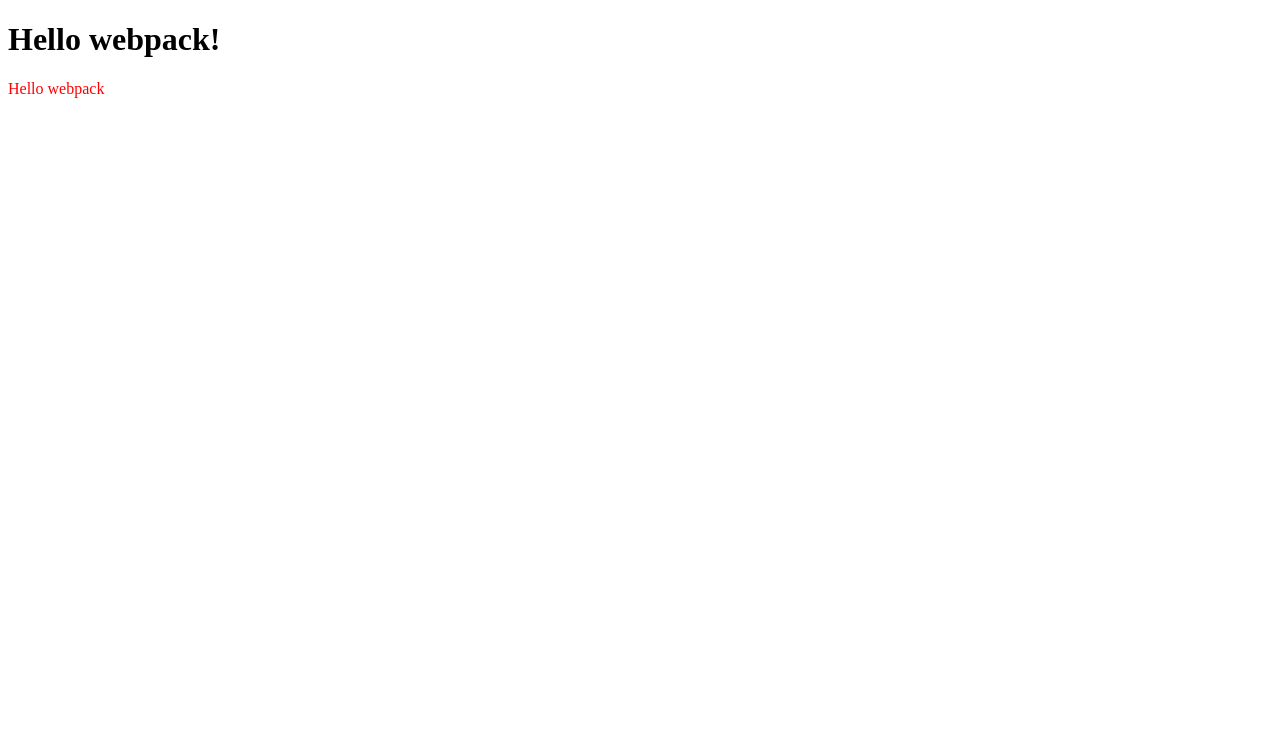
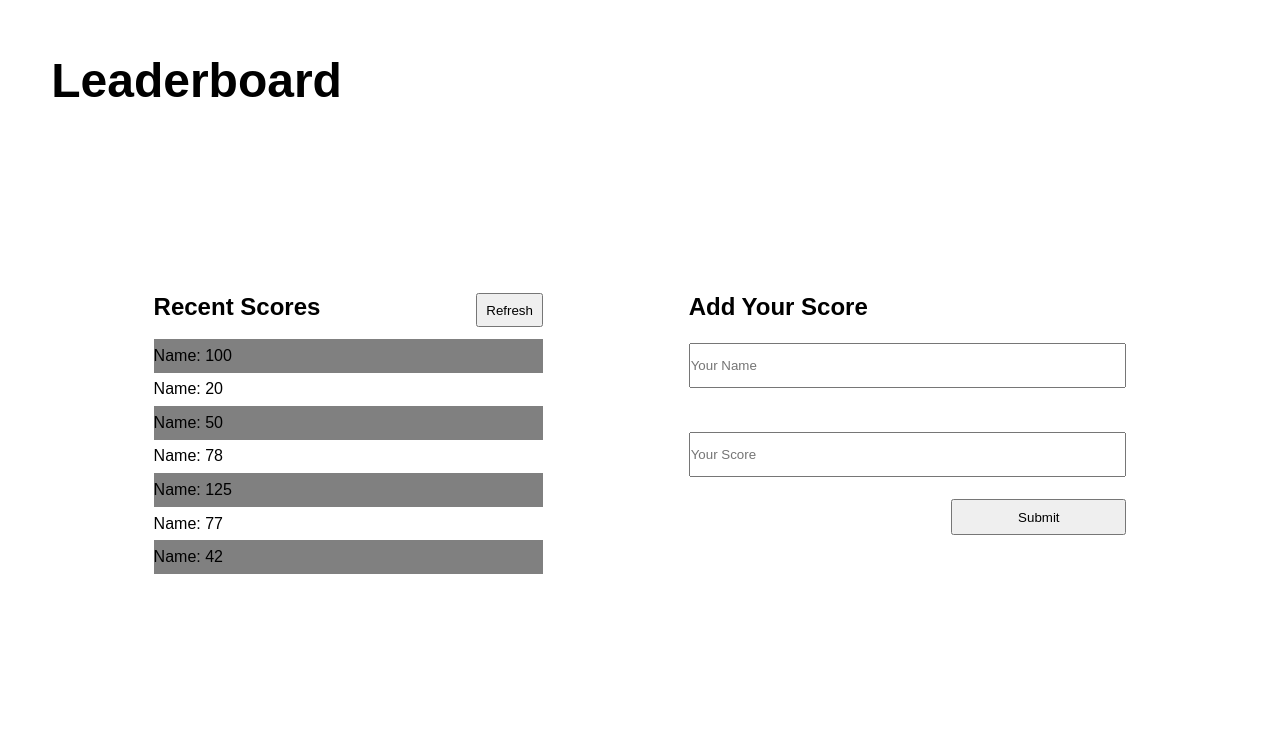
Before and after one commit to imubarak234/Leaderboard, a website built with webpack: page src/index.html in a window 1280 px wide. Built offline with nearby package versions, Linux system fonts and the light colour scheme.

Commit message:
leaderboard_setup

```diff
--- a/src/index.html
+++ b/src/index.html
@@ -3,9 +3,31 @@
 <head>
     <meta charset="UTF-8">
     <meta name="viewport" content="width=device-width, initial-scale=1.0">
-    <title>Wbpack Exercise</title>
+    <title>Cool Leaderboard</title>
 </head>
-<body>
-    <h1>Hello webpack!</h1>
+<body class="flex direction arrange">
+    <h1>Leaderboard</h1>
+    <div class="flex main-div">
+      <!--This section displays the main leaderboard, title and table-->
+      <div class="divs-in flex">
+        <section class="refresh-section flex direction">
+          <div class="flex inner">
+            <h2>Recent Scores</h2>
+            <button type="button" id="refreshButton">Refresh</button>
+          </div>
+          <div class="table"></div>
+        </section>
+
+        <!--This section displays this form for manually adding scores to the leaderboard-->
+        <section class="add-section flex direction">
+          <h2>Add Your Score</h2>
+          <form class="flex direction" id="forms">
+            <input type="text" id="name" placeholder="Your Name" aria-required="true" required>
+            <input type="text" id='score' placeholder="Your Score" aria-required="true" required>
+            <button type="submit" id="adding">Submit</button>
+          </form>
+        </section>
+      </div>
+    </div>
 </body>
 </html>
--- a/src/index.js
+++ b/src/index.js
@@ -1,15 +1,48 @@
 import _ from 'lodash';
 import './style.css';
+import List from './store.js';
 
+const leader = new List();
+leader.addToEnd('Name', 100);
+leader.addToEnd('Name', 20);
+leader.addToEnd('Name', 50);
+leader.addToEnd('Name', 78);
+leader.addToEnd('Name', 125);
+leader.addToEnd('Name', 77);
+leader.addToEnd('Name', 42);
 
-function component() {
-  const element = document.createElement('div');
+const hold = document.querySelector('.table');
 
-  // Lodash, now imported by this script
-  element.innerHTML = _.join(['Hello', 'webpack'], ' ');
-  element.classList.add('hello');
+let count = 0;
+const addToPage = (name, score) => {
+  const maindiv = document.createElement('div');
+  const message = document.createElement('p');
 
-  return element;
+  hold.append(maindiv);
+  maindiv.append(message);
+
+  maindiv.setAttribute('class', 'fields');
+  message.innerHTML = `${name}: ${score}`;
+  if(count % 2 == 0)
+  maindiv.style.backgroundColor = 'grey';
+  count += 1;
 }
 
-document.body.appendChild(component());
+leader.Lists.forEach((element) => {
+  addToPage(element.Name, element.Score);
+});
+
+const form = document.getElementById('forms');
+const add = document.getElementById('adding');
+
+form.addEventListener('submit', (event) => {
+  event.preventDefault();
+  //console.log(event.target);
+});
+
+add.addEventListener('click', (e) => {
+  const name = document.getElementById('name');
+  const score = document.getElementById('score');
+  if((name.value != '') && (score.value != ''))
+  addToPage(name.value, score.value);
+})
--- /dev/null
+++ b/src/store.js
@@ -0,0 +1,23 @@
+class Entry {
+  constructor(name, score){
+    this.Name = name;
+    this.Score = score;
+  }
+}
+
+class List {
+  constructor(){
+    this.Lists = [];
+  }
+
+  addToEnd(name, score){
+    const newEntry = new Entry(name, score);
+    this.Lists.push(newEntry);
+  }
+
+  removeAt(index){
+    this.Lists.splice(index, 1);
+  }
+}
+
+export {List as default};
--- a/src/style.css
+++ b/src/style.css
@@ -1,3 +1,79 @@
-.hello {
-  color: red;
+* {
+  box-sizing: border-box;
+  padding: 0;
+  margin: 0;
 }
+
+html,
+body {
+  height: 100%;
+  font-family: Arial, Helvetica, sans-serif;
+}
+
+.flex {
+  display: flex;
+}
+
+.direction {
+  flex-direction: column;
+}
+
+.arrange {
+  justify-content: center;
+  align-items: center;
+}
+
+.main-div {
+  width: 80%;
+  height: 80%;
+  justify-content: space-around;
+  align-items: baseline;
+  align-items: center;
+}
+
+h1{
+  align-self: flex-start;
+  font-size: 3em;
+  padding-left: 4%;
+}
+
+.refresh-section {
+  width: 40%;
+  height: auto;
+}
+
+.refresh-section button {
+  padding: 2%;
+}
+
+.add-section {
+  width: 45%;
+  height: auto;
+}
+
+form button {
+  width: 40%;
+  padding: 2%;
+  align-self: flex-end;
+}
+
+form input {
+  margin: 5% 0;
+  padding: 3% 0;
+}
+
+.inner {
+  justify-content: space-between;
+  padding: 3% 0;
+}
+
+.divs-in {
+  justify-content: space-between;
+  align-items: baseline;
+  width: 95%;
+  height: auto;
+}
+
+.fields {
+  padding: 2% 0;
+}
```
Also changed, not shown: README.md.
